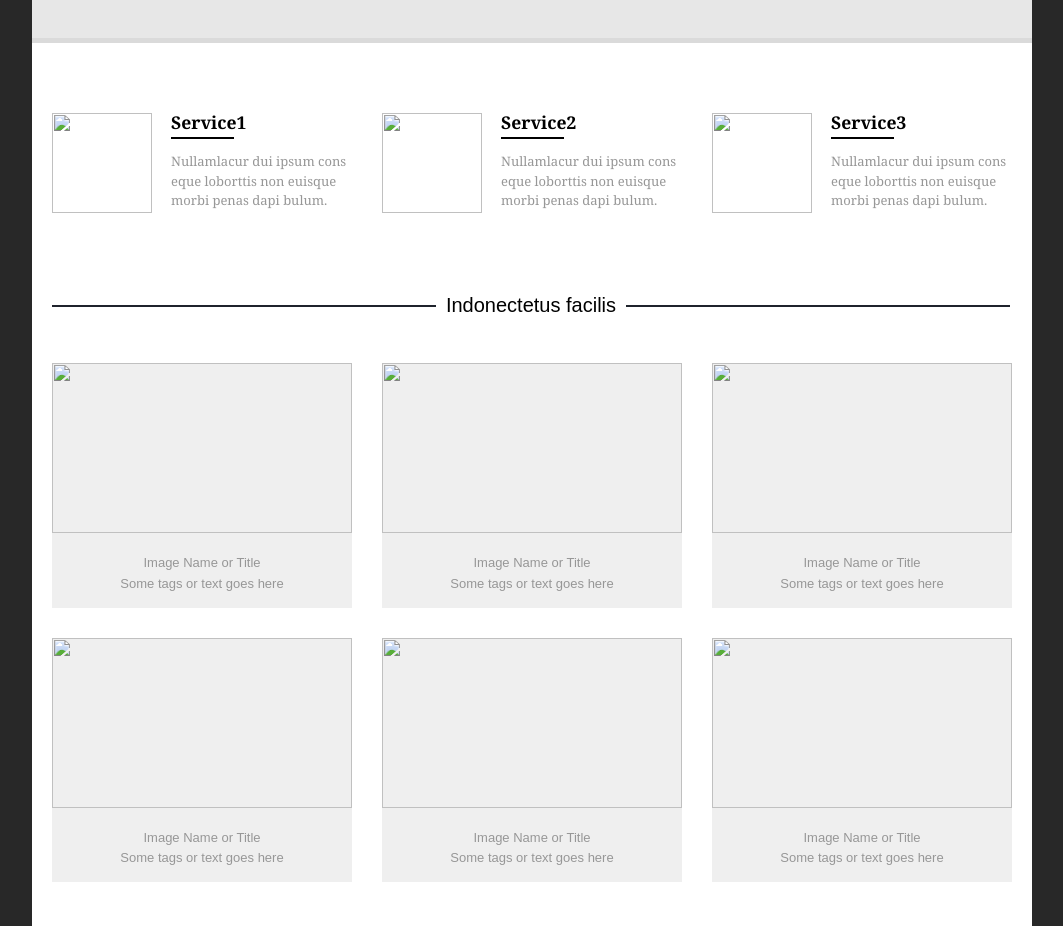
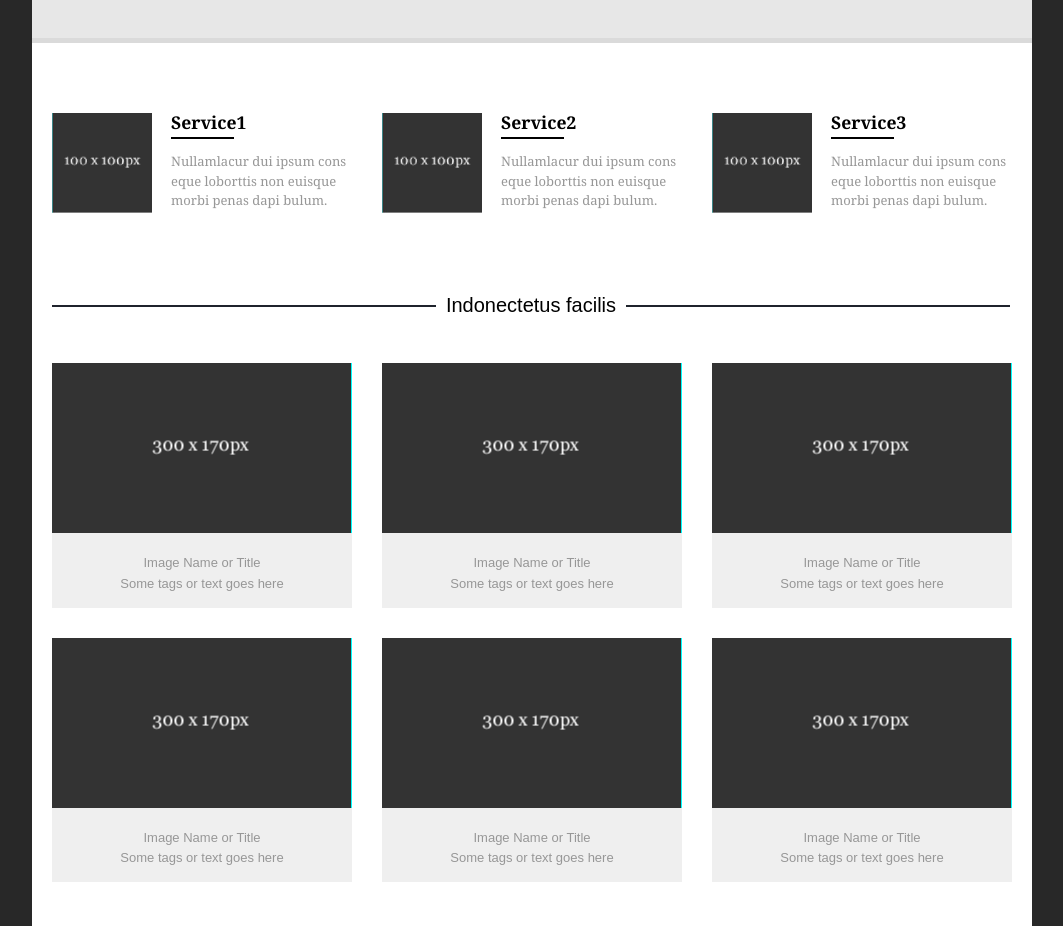
Before and after one commit to pixartN/First.github.io, a plain HTML site: page index.html in a window 1280 px wide. Shown: the part 686-1612 px from the top of the page, without its empty margins (108-1171 px from the left). Drawn offline with Linux system fonts and the light colour scheme.

Commit message:
Update index.html

```diff
--- a/index.html
+++ b/index.html
@@ -23,7 +23,7 @@
             <p class="STq"><input class=STH type=text value="Search Term Here"></p>
     </div>
 
-       <p class="b1"><img src="images/bG.jpg" height="414" width="1000">
+       <p class="b1"><img src="bG.jpg" height="414" width="1000">
 <div class="Text1">
         <div>
             <div class="Curabitur">Curabitur nulla tellus tor ames a in curabitur<br>
@@ -37,7 +37,7 @@
 <div class="ConF">
 <div class="blurbo">
         <div class="service1">
-            <div class="number1"> <img src="images/photo_2019-11-24_13-40-08.jpg" align="left" width="100" height="100"></div>
+            <div class="number1"> <img src="photo_2019-11-24_13-40-08.jpg" align="left" width="100" height="100"></div>
             <h3 class="TFV">Service1</h3>
             <div class="TFK"></div>
                 <p class="TFV">Nullamlacur dui ipsum cons<br>
@@ -45,7 +45,7 @@
                 morbi penas dapi bulum.</p>
         </div>
         <div class="service2">
-            <div class="number2"> <img src="images/photo_2019-11-24_13-40-08.jpg" align="left" width="100" height="100">
+            <div class="number2"> <img src="photo_2019-11-24_13-40-08.jpg" align="left" width="100" height="100">
             <h3 class="TFV">Service2 </h3>
                 <div class="TFK"></div>
                 <p class="TFV">Nullamlacur dui ipsum cons<br>
@@ -54,7 +54,7 @@
         </div>
             </div>
         <div class="service3">
-                <div class="number3"><img src="images/photo_2019-11-24_13-40-08.jpg" align="left" width="100" height="100"></div>
+                <div class="number3"><img src="photo_2019-11-24_13-40-08.jpg" align="left" width="100" height="100"></div>
             <h3 class="TFV">Service3 </h3>
             <div class="TFK"></div>
                 <p class="TFV">Nullamlacur dui ipsum cons<br>
@@ -69,36 +69,36 @@
 
 <div class="Images">
             <div class="mF">
-                <img src="images/screenshot.png" width="300" height="170">
+                <img src="screenshot.png" width="300" height="170">
                 <p class="figcaption">Image Name or Title <br>
                 Some tags or text goes here</p>
             </div>
             <div class="mF">
-                <img src="images/screenshot.png"  width="300" height="170">
+                <img src="screenshot.png"  width="300" height="170">
                 <p class="figcaption">Image Name or Title <br>
                 Some tags or text goes here</p>
 
             </div>
             <div class="mF">
-                <img src="images/screenshot.png" width="300" height="170">
+                <img src="screenshot.png" width="300" height="170">
                 <p class="figcaption">Image Name or Title <br>
                 Some tags or text goes here</p>
             </div>
             <div class="mF">
-                <img src="images/screenshot.png"
+                <img src="screenshot.png"
                     width="300" height="170">
                 <p class="figcaption">Image Name or Title <br>
                 Some tags or text goes here</p>
             </div>
             <div class="mF">
-                <img src="images/screenshot.png"
+                <img src="screenshot.png"
                     width="300" height="170">
                 <p class="figcaption">Image Name or Title <br>
                 Some tags or text goes here</p>
 
             </div>
             <div class="mF">
-                <img src="images/screenshot.png"
+                <img src="screenshot.png"
                     width="300" height="170">
                 <p class="figcaption">Image Name or Title <br>
                 Some tags or text goes here</p>
```
